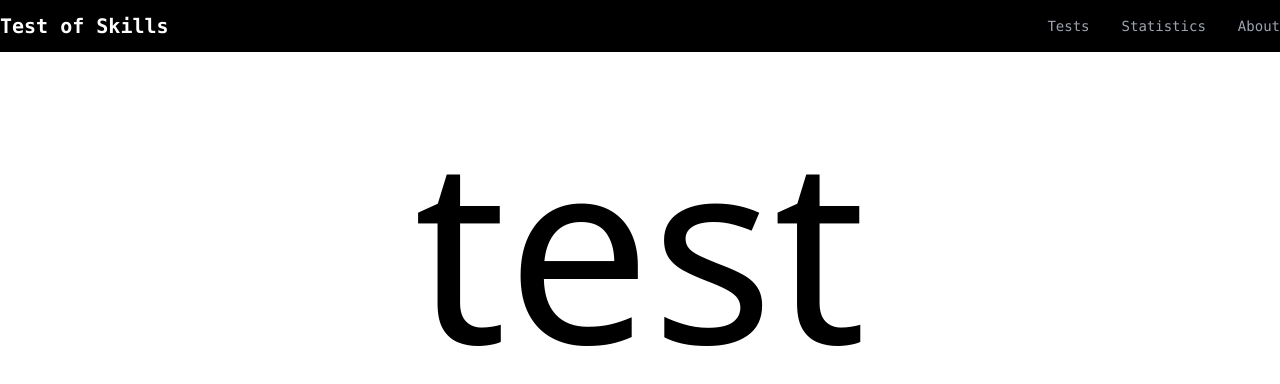
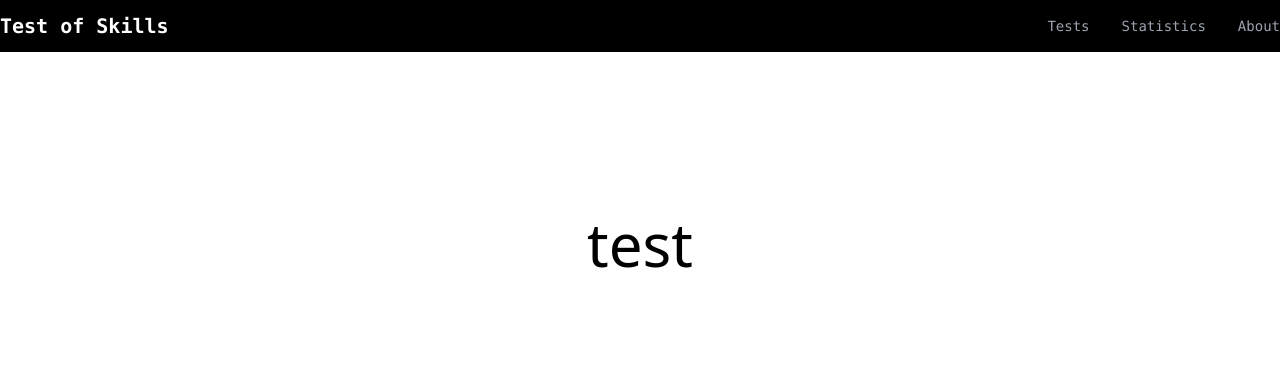
Before and after one commit to Catalystiq/TestOfSkills, a Next.js app: page /tenacity in a window 1280 px wide. Shown: the top 384 px of the page. Built offline with nearby package versions, Linux system fonts and the light colour scheme.

Commit message:
changed toggle button to tailwind
changed toggle button to tailwind css

```diff
--- a/components/Tenacity.jsx
+++ b/components/Tenacity.jsx
@@ -9,7 +9,8 @@ export default function Tenacity(){
         // </div>
         <div>
         <NavBar></NavBar>
-            <TogglePrimitive.Root className="Toggle">
+            {/* <TogglePrimitive.Root className="Toggle"> */}
+            <TogglePrimitive.Root className="Toggle bg-white text-black h-96 w-full flex text-6xl items-center justify-center">
                 test
             </TogglePrimitive.Root>
         </div>
--- a/styles/globals.css
+++ b/styles/globals.css
@@ -6,7 +6,7 @@ button {
     all: unset;
 }
 
-.Toggle {
+/* .Toggle {
     background-color: white;
     color: black;
     height: 24rem;
@@ -16,7 +16,8 @@ button {
     line-height: 1;
     align-items: center;
     justify-content: center;
-}
+} */
+
 .Toggle[data-state='on'] {
     background-color: black;
     color: white;
```
